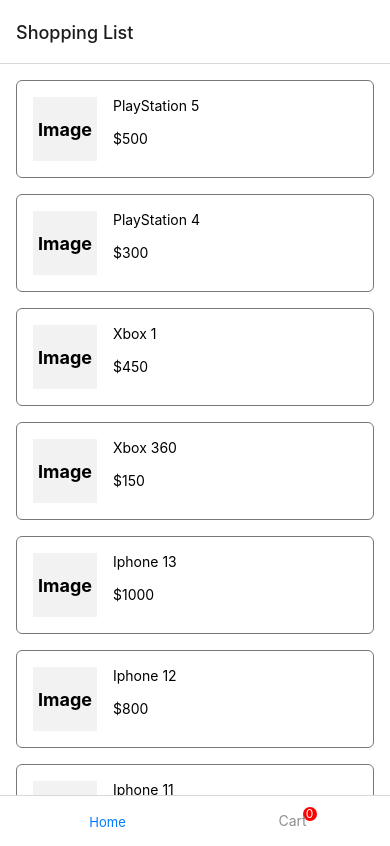
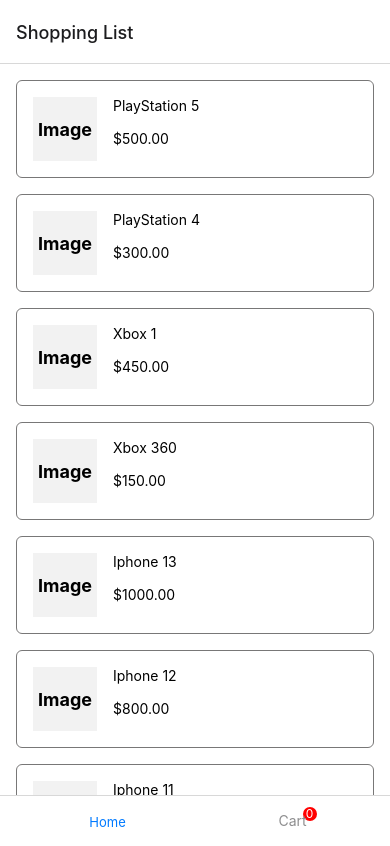
Before and after one commit to AliakseiPaseishvili/simple-shopping-cart, a React Native app: screen / in a window 390 px wide. Built offline with nearby package versions, Linux system fonts and the light colour scheme.

Commit message:
Added controllers to items in cart, added component to show all sum in cart

```diff
--- a/src/components/ShoppingItemView/ShoppingItemView.tsx
+++ b/src/components/ShoppingItemView/ShoppingItemView.tsx
@@ -1,5 +1,5 @@
-import React, { FC } from "react";
-import { StyleSheet } from "react-native";
+import React, { FC, ReactNode } from "react";
+import { StyleSheet, View } from "react-native";
 import { ShoppingItem } from "../../types";
 import { COLORS } from "../../constants";
 import { Image } from "../Image";
@@ -8,6 +8,7 @@
 
 export interface ShoppingItemViewProps extends ShoppingItem {
   onPress?: () => void;
+  actions?: ReactNode;
 }
 
 export const ShoppingItemView: FC<ShoppingItemViewProps> = ({
@@ -15,11 +16,15 @@
   title,
   price,
   onPress,
+  actions,
 }) => {
   return (
     <Button onPress={onPress} disabled={!onPress} style={styles.wrapper}>
-      <Image url={imageUrl} />
-      <TitleAndPrice title={title} price={price} />
+      <View style={styles.content}>
+        <Image url={imageUrl} />
+        <TitleAndPrice title={title} price={price} />
+      </View>
+      {actions}
     </Button>
   );
 };
@@ -32,6 +37,10 @@
     flexDirection: "row",
     borderColor: COLORS.borderColor,
     borderWidth: 1,
+    justifyContent: "space-between",
+  },
+  content: {
+    flexDirection: "row",
   },
   price: {
     marginTop: 16,
--- a/src/components/TitleAndPrice/TitleAndPrice.tsx
+++ b/src/components/TitleAndPrice/TitleAndPrice.tsx
@@ -14,7 +14,7 @@
 }) => (
   <View style={wrapperStyle}>
     <Text>{title}</Text>
-    <Text style={styles.price}>{`$${price}`}</Text>
+    <Text style={styles.price}>{`$${price.toFixed(2)}`}</Text>
   </View>
 );
 
--- a/src/features/cart/components/CartItem.tsx
+++ b/src/features/cart/components/CartItem.tsx
@@ -1,8 +1,41 @@
 import React, { FC } from "react";
 import { ShoppingItemView } from "../../../components/ShoppingItemView";
 import { ShoppingItem } from "../../../types";
+import { Controllers } from "../../../components/Controllers";
+import { RootState } from "../../../store";
+import { useDispatch, useSelector } from "react-redux";
+import { StyleSheet } from "react-native";
+import { decreaseByAmount, increaseByAmount } from "../slice/cart.slice";
+
+const mapStateToProps = (id: number) => (state: RootState) => {
+  const { cart } = state;
+
+  return cart[id];
+};
 
 export const CartItem: FC<ShoppingItem> = (props) => {
+  const id = props.id;
+  const dispatch = useDispatch();
+  const count = useSelector(mapStateToProps(id));
 
-  return <ShoppingItemView {...props} />;
+  return (
+    <ShoppingItemView
+      {...props}
+      actions={
+        <Controllers
+          count={count}
+          wrapperStyle={styles.controllers}
+          onIncrease={() => dispatch(increaseByAmount({ id, count: 1 }))}
+          onDecrease={() => dispatch(decreaseByAmount({ id, count: 1 }))}
+        />
+      }
+    />
+  );
 };
+
+const styles = StyleSheet.create({
+  controllers: {
+    flexDirection: "column-reverse",
+    alignSelf: "flex-end",
+  },
+});
--- /dev/null
+++ b/src/features/cart/components/CartSum.tsx
@@ -0,0 +1,33 @@
+import React, { FC } from "react";
+import { View, Text, StyleSheet, Dimensions } from "react-native";
+import { COLORS } from "../../../constants";
+
+type CartSumProps = {
+  sum: number;
+};
+
+export const CartSum: FC<CartSumProps> = ({ sum }) => {
+  return (
+    <View style={styles.wrapper}>
+      <Text style={styles.text}>{`Total: ${sum.toFixed(2)}`}</Text>
+    </View>
+  );
+};
+
+const styles = StyleSheet.create({
+  wrapper: {
+    position: "absolute",
+    bottom: 0,
+    width: Dimensions.get("screen").width,
+    paddingHorizontal: 16,
+    paddingVertical: 32,
+    alignItems: "center",
+    borderTopWidth: 1,
+    borderColor: COLORS.borderColor,
+    backgroundColor: COLORS.background,
+  },
+  text: {
+    fontSize: 32,
+    fontWeight: "bold",
+  },
+});
--- a/src/features/cart/navigation/screens/Cart.screen.tsx
+++ b/src/features/cart/navigation/screens/Cart.screen.tsx
@@ -4,6 +4,7 @@
 import { RootState } from "../../../../store";
 import { shallowEqual, useSelector } from "react-redux";
 import { CartItem } from "../../components/CartItem";
+import { CartSum } from "../../components/CartSum";
 
 const mapStateToProps = (state: RootState) => {
   const {
@@ -11,18 +12,31 @@
     shoppingList: { dataByMap },
   } = state;
 
-  return Object.keys(cart).map((id) => dataByMap[id]);
+  const items = Object.keys(cart).map((id) => dataByMap[id]);
+  const sum = items.length
+    ? items
+        .map(({ id, price }) => cart[id] * price)
+        .reduce((fullSum, sum) => fullSum + sum, 0)
+    : 0;
+
+  return {
+    items,
+    sum,
+  };
 };
 
 export const CartScreen = () => {
-  const items = useSelector(mapStateToProps, shallowEqual);
+  const { items, sum } = useSelector(mapStateToProps, shallowEqual);
   return (
-    <FlatList
-      style={styles.wrapper}
-      data={items}
-      keyExtractor={({ id }) => id.toString()}
-      renderItem={({item}) => <CartItem {...item} />}
-    />
+    <>
+      <FlatList
+        style={styles.wrapper}
+        data={items}
+        keyExtractor={({ id }) => id.toString()}
+        renderItem={({ item }) => <CartItem {...item} />}
+      />
+      <CartSum sum={sum} />
+    </>
   );
 };
 
--- a/src/features/cart/slice/cart.slice.tsx
+++ b/src/features/cart/slice/cart.slice.tsx
@@ -28,6 +28,8 @@
         const difference =  state[id] - count;
         if (difference <= 0) {
           delete state[id];
+        } else {
+          state[id] = difference;
         }
       }
     },
```
Also changed, not shown: 1 other file (tests, documents, lock files or other folders).
